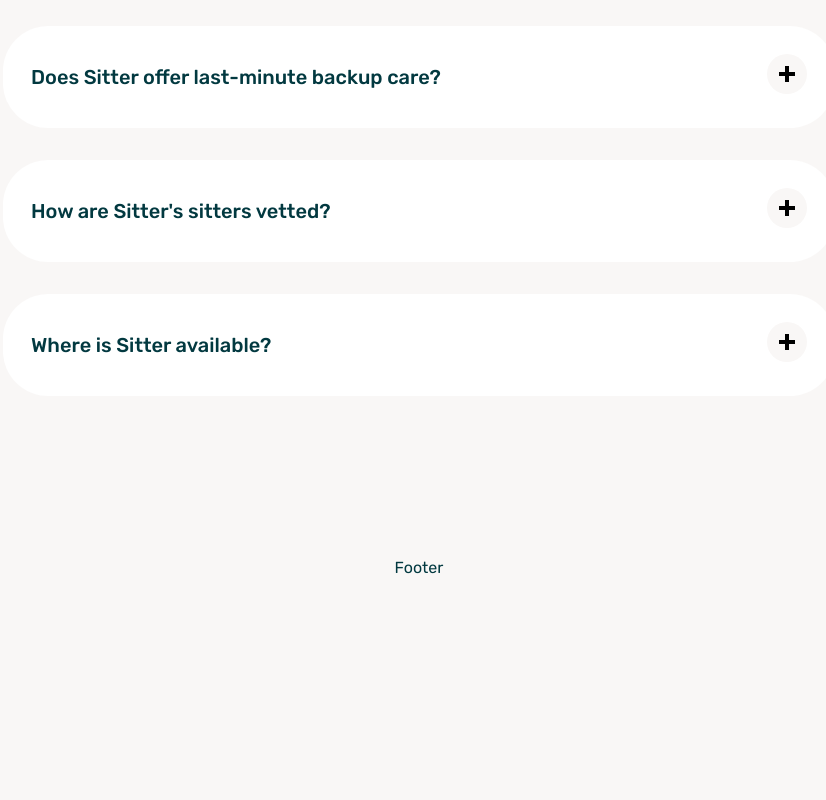
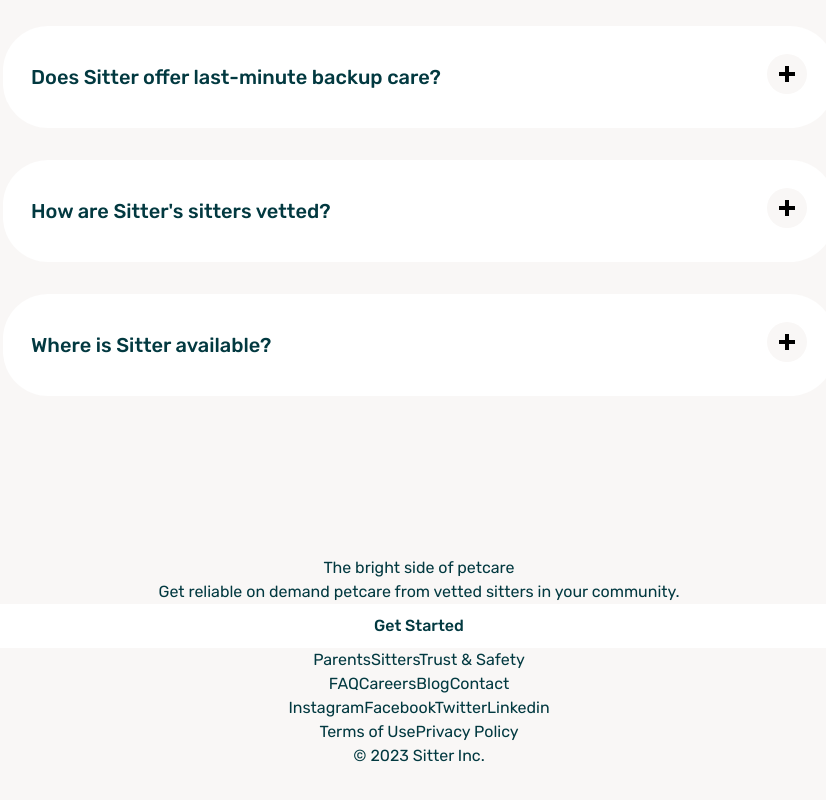
Before and after one commit to samsonc89/otter-replica, a React (Vite) app: page / in a window 1280 px wide. Shown: the part 4217-5017 px from the top of the page, without its empty margins (221-1047 px from the left). Before the commit the page ends 4877 px from the top, so only its background shows below. Built offline with nearby package versions, Linux system fonts and the light colour scheme.

Commit message:
Add all links

```diff
--- a/src/containers/Footer/Footer.jsx
+++ b/src/containers/Footer/Footer.jsx
@@ -2,7 +2,52 @@
 import "./footer.css";
 
 const Footer = () => {
-  return <footer className="main-section">Footer</footer>;
+  return (
+    <footer className="main-section">
+      <div className="footer-wrapper">
+        <div className="footer-cta">
+          <div className="footer-cta-shape"></div>
+          <h2 className="footer-cta-heading">The bright side of petcare</h2>
+          <p className="footer-cta-text">
+            Get reliable on demand petcare from vetted sitters in your
+            community.
+          </p>
+          <div className="btn btn-signup">Get Started</div>
+        </div>
+        <div className="footer-right-wrapper">
+          <div className="footer-row">
+            <div className="footer-links-wrapper">
+              <div className="footer-links">
+                <a href="">Parents</a>
+                <a href="">Sitters</a>
+                <a href="">Trust & Safety</a>
+              </div>
+              <div className="footer-links">
+                <a href="">FAQ</a>
+                <a href="">Careers</a>
+                <a href="">Blog</a>
+                <a href="">Contact</a>
+              </div>
+              <div className="footer-links">
+                <a href="">Instagram</a>
+                <a href="">Facebook</a>
+                <a href="">Twitter</a>
+                <a href="">Linkedin</a>
+              </div>
+            </div>
+            <div className="footer-right-shape"></div>
+          </div>
+          <div className="footer-row footer-row-bottom">
+            <div className="footer-links-wrapper">
+              <a href="">Terms of Use</a>
+              <a href="">Privacy Policy</a>
+            </div>
+            <p>© 2023 Sitter Inc.</p>
+          </div>
+        </div>
+      </div>
+    </footer>
+  );
 };
 
 export default Footer;
```
